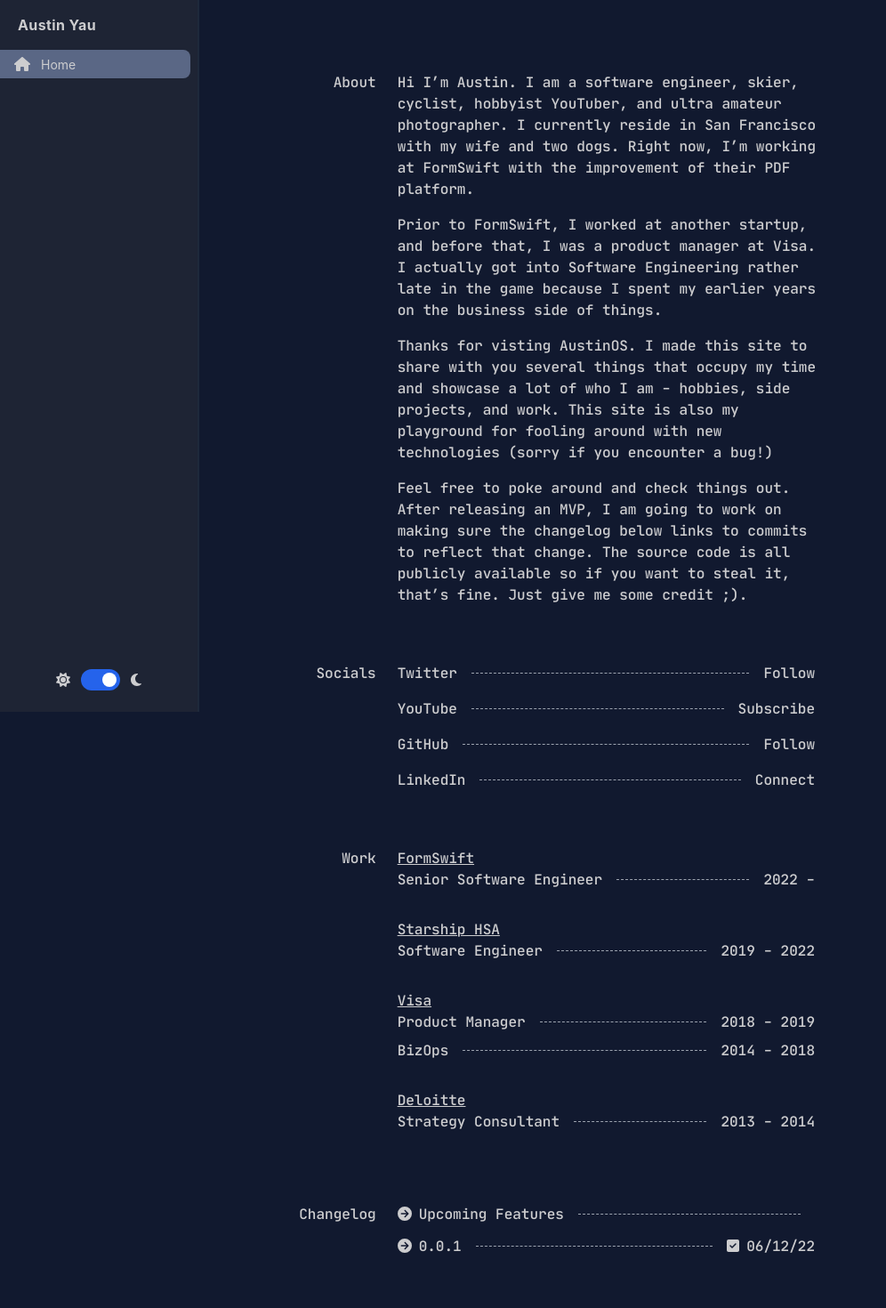
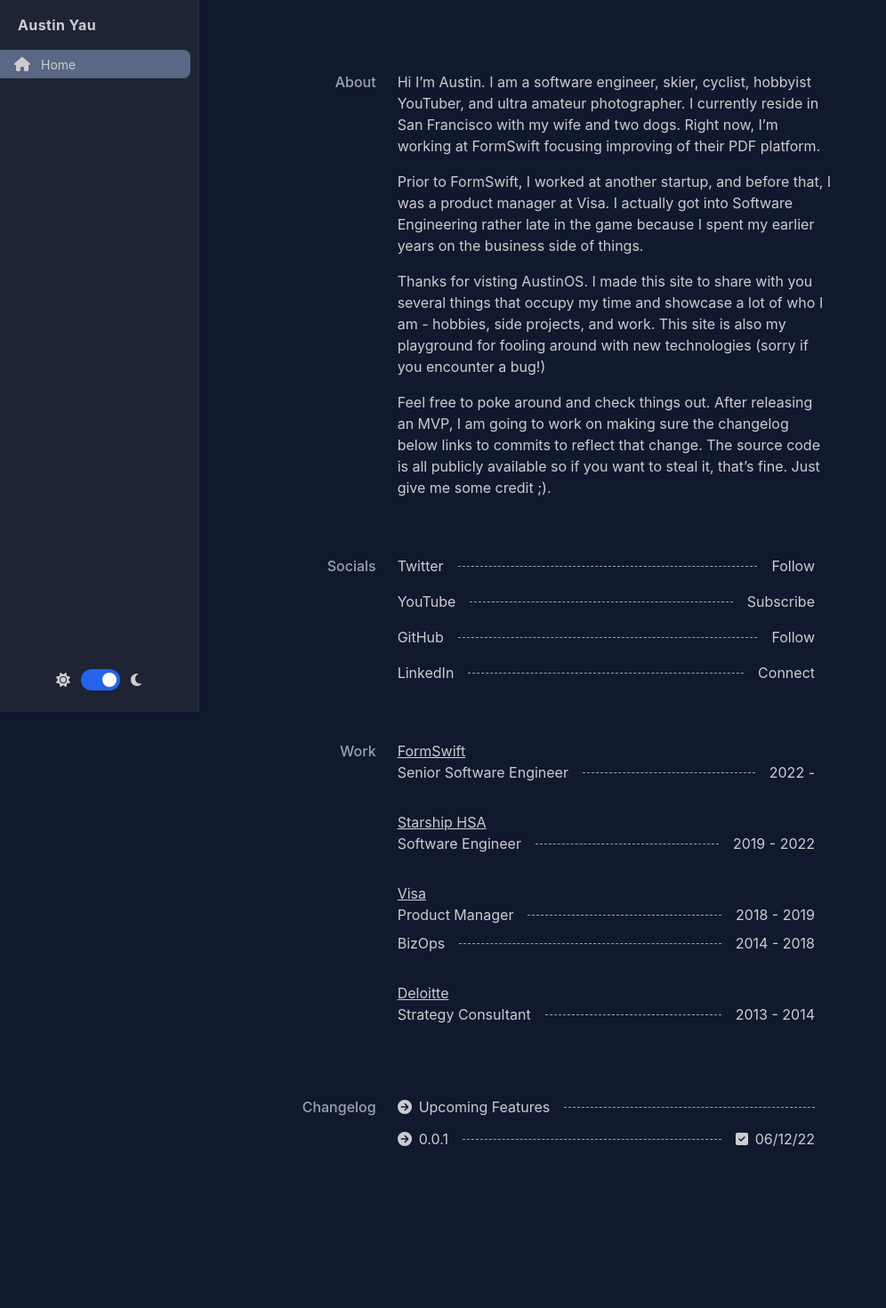
Before and after one commit to ausyau/austinOS, a Next.js app: page / in a window 1280 px wide. Shown: the top 1470 px of the page at 89% size, without its empty margins (0-996 px from the left). Built offline with nearby package versions, Linux system fonts and the light colour scheme.

Commit message:
Additional styles

```diff
--- a/pages/index.tsx
+++ b/pages/index.tsx
@@ -8,7 +8,7 @@
 const Description = (): JSX.Element => {
   return (
     <div className="flex flex-col justify-end mb-12 md:flex-row">
-      <label className="w-2/12 pl-6 mb-6 md:pl-0 md:text-right md:mb-0">
+      <label className="w-2/12 pl-6 mb-6 md:pl-0 md:text-right md:mb-0 font-bold xl:font-medium text-gray-200 dark:xl:text-gray-400">
         About
       </label>
       <div className="flex flex-col flex-1 pl-6">
@@ -16,7 +16,7 @@
           Hi I’m Austin. I am a software engineer, skier, cyclist, hobbyist
           YouTuber, and ultra amateur photographer. I currently reside in San
           Francisco with my wife and two dogs. Right now, I’m working at
-          FormSwift with the improvement of their PDF platform.
+          FormSwift focusing improving of their PDF platform.
         </p>
         <p className="pb-4">
           Prior to FormSwift, I worked at another startup, and before that, I
@@ -58,7 +58,7 @@
   ];
   return (
     <div className="flex flex-col justify-end mb-12 md:flex-row">
-      <label className="w-2/12 pl-6 mb-6 md:pl-0 md:text-right md:mb-0">
+      <label className="w-2/12 pl-6 mb-6 md:pl-0 md:text-right md:mb-0 font-bold xl:font-medium text-gray-200 xl:text-gray-400">
         Socials
       </label>
       <div className="flex flex-col flex-1 pl-6">
@@ -110,7 +110,7 @@
   ];
   return (
     <div className="flex flex-col justify-end mb-12 md:flex-row">
-      <label className="w-2/12 pl-6 mb-6 md:pl-0 md:text-right md:mb-0">
+      <label className="w-2/12 pl-6 mb-6 md:pl-0 md:text-right md:mb-0 font-bold xl:font-medium text-gray-200 xl:text-gray-400">
         Work
       </label>
       <div className="flex flex-col flex-1 pl-6">
@@ -176,7 +176,7 @@
 
   return (
     <div className="flex flex-col justify-end mb-12 md:flex-row">
-      <label className="w-2/12 pl-6 mb-6 md:pl-0 md:text-right md:mb-0">
+      <label className="w-2/12 pl-6 mb-6 md:pl-0 md:text-right md:mb-0 font-bold xl:font-medium text-gray-200 xl:text-gray-400">
         Changelog
       </label>
       <div className="flex flex-col flex-1 pl-6">
@@ -188,17 +188,22 @@
                   <div className="mb-3">
                     <div className="flex flex-row items-center justify-between pr-5">
                       <Disclosure.Button>
-                        <p className="flex flex-row whitespace-nowrap">
+                        <div className="flex flex-row whitespace-nowrap">
                           <FaIcon
                             className="pr-2 text-primary"
                             iconname={
                               open ? "circle-arrow-down" : "circle-arrow-right"
                             }
                           />
-                          {version}
-                        </p>
+                          <p>{version}</p>
+                        </div>
                       </Disclosure.Button>
-                      <span className="w-full mx-4 border-t border-gray-300 border-dashed shrink dark:border-gray-400"></span>
+                      <span
+                        className={clsx(
+                          "w-full mx-4 border-t border-gray-300 border-dashed shrink dark:border-gray-400",
+                          !completedDate && "mr-0"
+                        )}
+                      ></span>
                       {completedDate ? (
                         <div className="flex flex-row whitespace-nowrap">
                           <FaIcon
@@ -218,7 +223,7 @@
                       leaveFrom="transform scale-100 opacity-100"
                       leaveTo="transform scale-95 opacity-0"
                     >
-                      <Disclosure.Panel>
+                      <Disclosure.Panel static>
                         {features.map(({featureName, commit}, featureIndex) => {
                           return (
                             <div
@@ -261,10 +266,10 @@
 
 const Home: NextPage = () => {
   return (
-    <div className="flex flex-row flex-1 min-h-screen bg-primary pb-72">
+    <div className="flex flex-row flex-1 min-h-screen bg-primary pb-72 overflow-hidden overscroll-none">
       <Header />
       <NavBar />
-      <div className="flex flex-col items-center justify-start flex-1 mt-20 font-mono text-primary">
+      <div className="flex flex-col items-center justify-start flex-1 mt-20 text-primary ">
         <div className="pr-6 xl:mr-0 md:w-8/12 lg:w-7/12 xl:w-6/12 ">
           <Description />
           <Social />
--- a/src/components/Header/Header.tsx
+++ b/src/components/Header/Header.tsx
@@ -11,7 +11,10 @@
       <title>
         {formattedRoute === "/" ? "Home" : formattedRoute} - AustinOS
       </title>
-      <meta name="description" content="Generated by create next app" />
+      <meta
+        name="description"
+        content="Austin's personal website to tinker with new technologies"
+      />
       <link rel="icon" href="/favicon.ico" />
     </Head>
   );
--- a/src/components/Navigation/NavBar/NavBar.tsx
+++ b/src/components/Navigation/NavBar/NavBar.tsx
@@ -59,7 +59,7 @@
 // Eventually Take in props
 export const NavBar = (): JSX.Element => {
   const {width} = useWindowDimensions();
-  const [navBarHidden, setNavBarHidden] = useState<boolean>(false);
+  const [navBarHidden, setNavBarHidden] = useState<boolean>(true);
 
   const hideNavBar = () => {
     setNavBarHidden(true);
--- a/styles/globals.css
+++ b/styles/globals.css
@@ -42,6 +42,7 @@
 body {
   padding: 0;
   margin: 0;
+  overscroll-behavior-y: none;
   font-family: -apple-system, BlinkMacSystemFont, Segoe UI, Roboto, Oxygen,
     Ubuntu, Cantarell, Fira Sans, Droid Sans, Helvetica Neue, sans-serif;
 }
```
